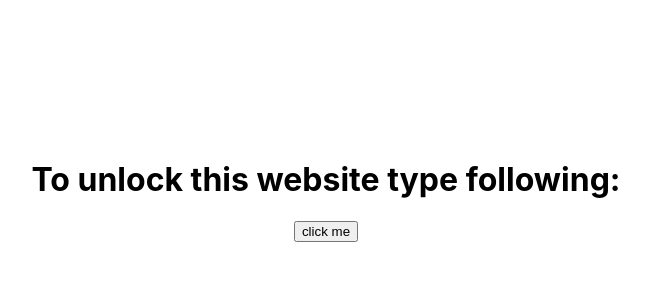
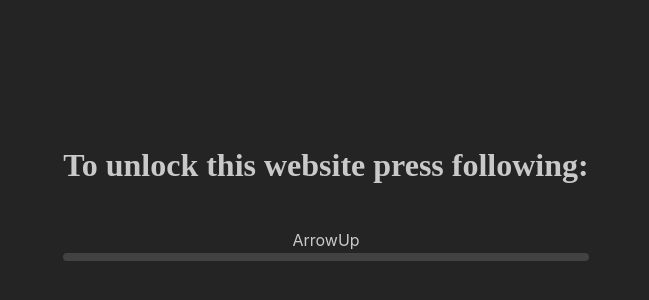
Before and after one commit to dhatrik007/myportfolio, a React (Create React App) app in the folder myportfolio/: page / in a window 1280 px wide. Shown: the part 210-510 px from the top of the page, without its empty margins (314-963 px from the left). Built offline with nearby package versions, Linux system fonts and the light colour scheme.

Commit message:
add base entry animation

```diff
--- a/myportfolio/src/components/BaseContainerWrapper.jsx
+++ b/myportfolio/src/components/BaseContainerWrapper.jsx
@@ -1,5 +1,5 @@
 import React from "react";
-import BasePageEntryAnimation from "./BasePageEntryAnimation";
+import BasePageEntryAnimation from "./entryAnimation/BasePageEntryAnimation";
 import { Text } from "@mantine/core";
 
 export default function BaseContainerWrapper() {
--- a/myportfolio/src/components/BasePageEntryAnimation.jsx
+++ /dev/null
@@ -1,30 +0,0 @@
-import React from "react";
-import { StyleSheet, css } from 'aphrodite';
-import { Button, Flex } from "@mantine/core";
-
-export default function BasePageEntryAnimation({
-    onHandleAnimation
-}) {
-return (
-    <div className={css(styles.mainContainer)}>
-        <Flex direction="column" gap="md">
-            <h1 className={css(styles.headerContainer)}>To unlock this website type following:</h1>
-            <Button onClick={onHandleAnimation} >click me</Button>
-        </Flex>
-    </div>
-)
-}
-
-const styles = StyleSheet.create({
-    mainContainer: {
-        display: "flex",
-        flexDirection: "column",
-        justifyContent: "center",
-        alignItems: "center",
-        width: "100%",
-        height: "100vh"
-    },
-    headerContainer: {
-        fontFamily: ""
-    }
-})
--- /dev/null
+++ b/myportfolio/src/components/entryAnimation/BasePageEntryAnimation.jsx
@@ -0,0 +1,31 @@
+import React from "react";
+import { StyleSheet, css } from 'aphrodite';
+import { Flex } from "@mantine/core";
+import EntryAnimationUnlockText from "./EntryAnimationUnlockText";
+export default function BasePageEntryAnimation({
+    onHandleAnimation
+}) {
+    let targetText = ["ArrowUp", "Enter", "Tab", "Enter"];
+    return (
+        <div className={css(styles.mainContainer)}>
+            <Flex direction="column" gap="md">
+                <h1 className={css(styles.headerContainer)}>To unlock this website press following:</h1>
+                <EntryAnimationUnlockText onHandleAnimation={onHandleAnimation} targetText={targetText}/>
+            </Flex>
+        </div>
+    )
+}
+
+const styles = StyleSheet.create({
+    mainContainer: {
+        display: "flex",
+        flexDirection: "column",
+        justifyContent: "center",
+        alignItems: "center",
+        width: "100%",
+        height: "100vh",
+    },
+    headerContainer: {
+        fontFamily: "Papyrus"
+    }
+})
--- /dev/null
+++ b/myportfolio/src/components/entryAnimation/EntryAnimationUnlockText.jsx
@@ -0,0 +1,39 @@
+import React from "react";
+import { Text, Progress, Button } from "@mantine/core";
+
+export default function EntryAnimationUnlockText({
+    onHandleAnimation,
+}) {
+    const targetText = React.useMemo(() => ["ArrowUp", "Enter", "ArrowDown", "Enter"], []);
+    const [text, setText] = React.useState(targetText[0]);
+    const [progressValue, setProgressValue] = React.useState(0)
+    const [showUnlock, setshowUnlock] = React.useState(false)
+
+    React.useEffect(() => {
+        const handleKeyPress = (event) => {
+            if (event.key === targetText[0]) {
+                targetText.shift()
+                if (targetText.length === 0) {
+                    setshowUnlock(true)
+                } else {
+                    setText(targetText[0])
+                    setProgressValue(progressValue + 25)
+                }
+            }
+        };
+        window.addEventListener('keydown', handleKeyPress);
+        return () => {
+            window.removeEventListener('keydown', handleKeyPress);
+        };
+    }, [targetText, progressValue]);
+
+    return (
+        <>
+        {!showUnlock && (<div>
+            <Text>{text}</Text>
+            <Progress color="yellow" value={progressValue} />
+        </div>) }
+        {showUnlock && (<Button onClick={onHandleAnimation}>Click here to unlock</Button>)}
+        </>
+    )
+}
--- a/myportfolio/src/index.tsx
+++ b/myportfolio/src/index.tsx
@@ -4,6 +4,7 @@ import './index.css';
 import App from './App';
 import reportWebVitals from './reportWebVitals';
 import { MantineProvider } from '@mantine/core';
+import '@mantine/core/styles.css';
 
 const root = ReactDOM.createRoot(
   document.getElementById('root') as HTMLElement
```
